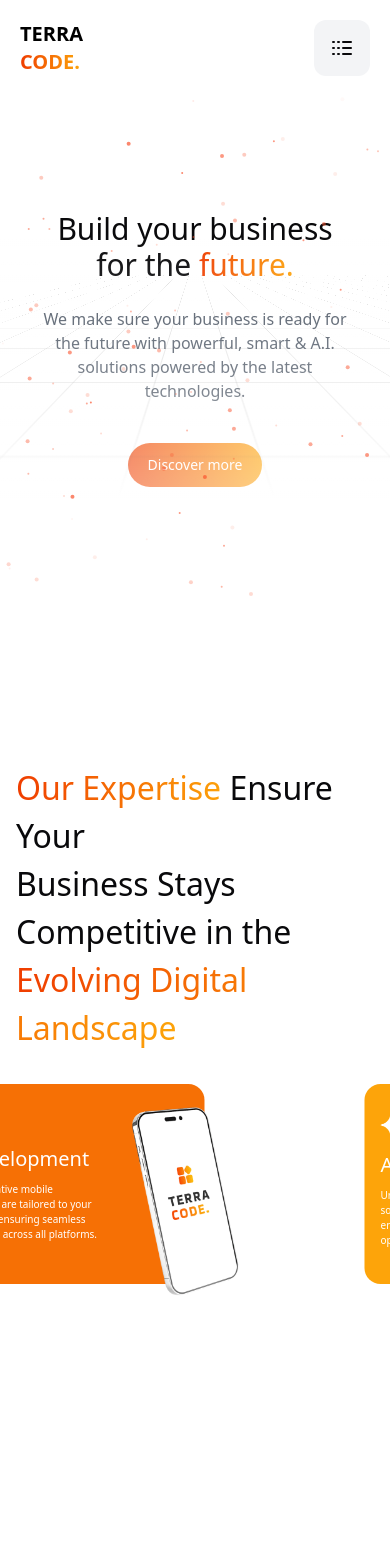
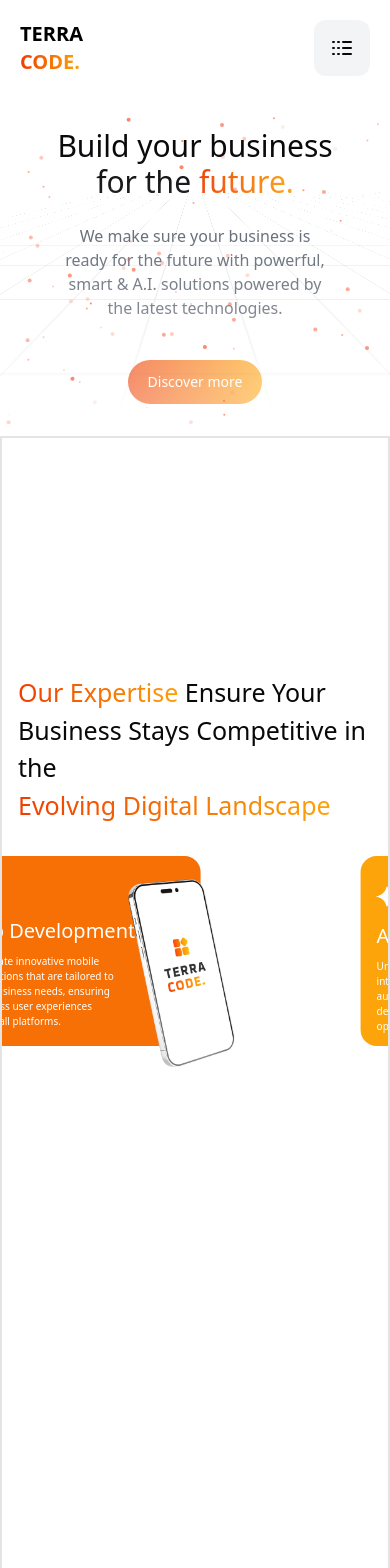
Before and after one commit to Terracode-Dev/Main-Site, a React (Vite) app: page / in a window 390 px wide. Shown: the top 1568 px of the page. Built offline with nearby package versions, Linux system fonts and the light colour scheme.

Commit message:
check responsive services

```diff
--- a/src/components/home/Hero.tsx
+++ b/src/components/home/Hero.tsx
@@ -35,7 +35,7 @@ export default function Hero() {
   );
 
   return (
-    <div className="relative flex items-center justify-center px-4 h-[60vh] sm:h-[70vh] lg:h-[90vh] xl:h-screen">
+    <div className="relative flex items-center justify-center p-8 xl:h-screen">
       <motion.div
         ref={ref}
         initial={{ opacity: 0, y: 30 }}
--- a/src/components/home/Home.tsx
+++ b/src/components/home/Home.tsx
@@ -12,7 +12,7 @@ const Home = () => {
       <section id="hero" className='' >
         <Hero />
       </section>
-      <section id="services" className='' >
+      <section id="services" className='border-2' >
         <Services />
       </section>
       <section id="about"className='xl:p-20' >
--- a/src/components/home/Services.tsx
+++ b/src/components/home/Services.tsx
@@ -37,10 +37,10 @@ const HorizontalScrollCarousel = () => {
 
 
   return (
-    <section ref={targetRef} className="relative h-[300vh] ">
+    <section ref={targetRef} className="relative h-[200vh] ">
       {/* mobile view */}
       <div className="sticky top-0 flex flex-col justify-center h-screen overflow-hidden lg:hidden">
-        <div className="md:text-[48px] text-[32px] ml-4 ">
+        <div className="md:text-[25px] lg:text-[45px] text-[25px] ml-4 ">
         {our}<br/>
         {ev}
         </div>
@@ -57,7 +57,7 @@ const HorizontalScrollCarousel = () => {
         </motion.div>
       </div>
       {/* desktop view */}
-      <div className="sticky flex flex-col justify-center hidden overflow-hidden top-24 lg:block">
+      <div className="sticky flex flex-col justify-center hidden h-screen overflow-hidden top-24 lg:block">
       <div className="md:text-[48px] text-[32px] ml-4 ">
           {our}<br />
           {ev}
@@ -94,16 +94,16 @@ const Card = ({ card }: CardProps) => {
   return (
     <div
       key={card.id}
-      className={`flex flex-col md:w-[452px] md:h-[323px] w-[300px] h-[200px] ${card.bgColor} rounded-2xl relative
+      className={`flex flex-col xl:w-[452px] xl:h-[323px] w-[250px] h-[190px] ${card.bgColor} rounded-2xl relative
                          hover:scale-[1.02] transition-transform duration-300`}
     >
       <div className="p-4">
         {/* Icon */}
-        <img src={card.icon} alt="Icon" className="md:w-[69px] w-[28px] md:mt-7 mt-2" />
+        <img src={card.icon} alt="Icon" className="xl:w-[69px] w-[28px] xl:mt-7 mt-2" />
         {/* Title */}
-        <h1 className="md:text-[34px] text-[20px] text-white mt-2">{card.title}</h1>
+        <h1 className="xl:text-[34px] text-[20px] text-white mt-2">{card.title}</h1>
         <div className="flex items-start line-clamp-4 mt-2 w-[70%]">
-          <p className="md:text-[16px] text-[10px] text-white">{card.description}</p>
+          <p className="xl:text-[16px] text-[10px] text-white">{card.description}</p>
         </div>
       </div>
       <img src={card.image} alt={card.title} className={card.sty} />
@@ -121,7 +121,7 @@ const cards = [
     image: "/App.png",
     bgColor: "bg-[#F67005] bg",
     id: 1,
-    sty: "absolute md:right-[-125px] right-[-78px] md:top-8 top-4 md:w-[320px] md:h-[320px] w-[200px] h-[200px]",
+    sty: "absolute xl:right-[-125px] right-[-78px] xl:top-8 top-4 xl:w-[320px] xl:h-[320px] w-[200px] h-[200px]",
   },
   {
     title: "AI Development",
@@ -130,7 +130,7 @@ const cards = [
     image: "/AI-1.png",
     bgColor: "bg-[#FDA40A]",
     id: 2,
-    sty: "absolute md:right-[-125px] right-[-78px] md:top-1 top-0 md:w-[320px] md:h-[320px] w-[200px] h-[200px]",
+    sty: "absolute xl:right-[-125px] right-[-78px] xl:top-1 top-0 xl:w-[320px] xl:h-[320px] w-[200px] h-[200px]",
   },
   {
     title: "Enterprise Solutions",
@@ -139,7 +139,7 @@ const cards = [
     image: "Enterprise.png",
     bgColor: "bg-[#F67005]",
     id: 3,
-    sty: "absolute md:right-[-125px] right-[-78px] md:top-8 top-4 md:w-[320px] md:h-[320px] w-[200px] h-[200px]",
+    sty: "absolute xl:right-[-125px] right-[-78px] lg:top-8 top-4 xl:w-[320px] xl:h-[320px] w-[200px] h-[200px]",
   },
   {
     title: "Web Development",
@@ -148,6 +148,6 @@ const cards = [
     image: "/Web.png",
     bgColor: "bg-[#FDA40A]",
     id: 4,
-    sty: "absolute md:right-[-125px] right-[-78px] md:top-8 top-4 md:w-[320px] md:h-[320px] w-[200px] h-[200px]",
+    sty: "absolute xl:right-[-125px] right-[-78px] xl:top-8 top-4 xl:w-[320px] xl:h-[320px] w-[200px] h-[200px]",
   },
 ];
--- a/src/components/navbar.tsx
+++ b/src/components/navbar.tsx
@@ -58,7 +58,7 @@ const Navbar: React.FC = () => {
 
       {/* Mobile Dropdown Menu */}
       {menuOpen && (
-        <div className="absolute left-0 z-50 flex flex-col items-center w-full h-[500px] p-5 space-y-4 bg-white top-20 md:hidden">
+        <div className="absolute left-0 z-50 flex flex-col items-center w-full h-[350px] p-5 space-y-4 bg-white top-20 md:hidden">
           <Link
             to={"/"}
             className="text-gray-600 cursor-pointer hover:text-orange-600"
```
